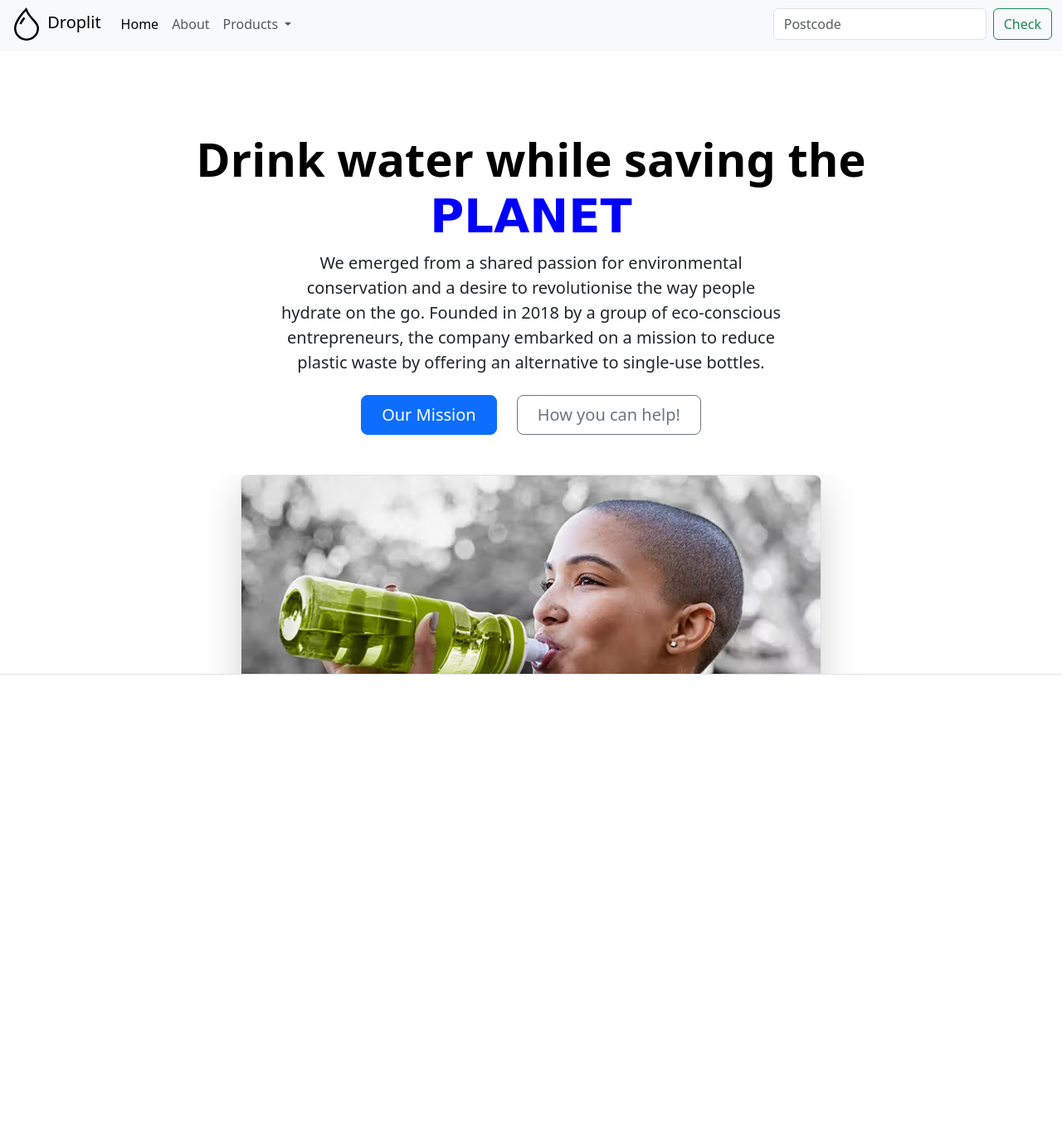
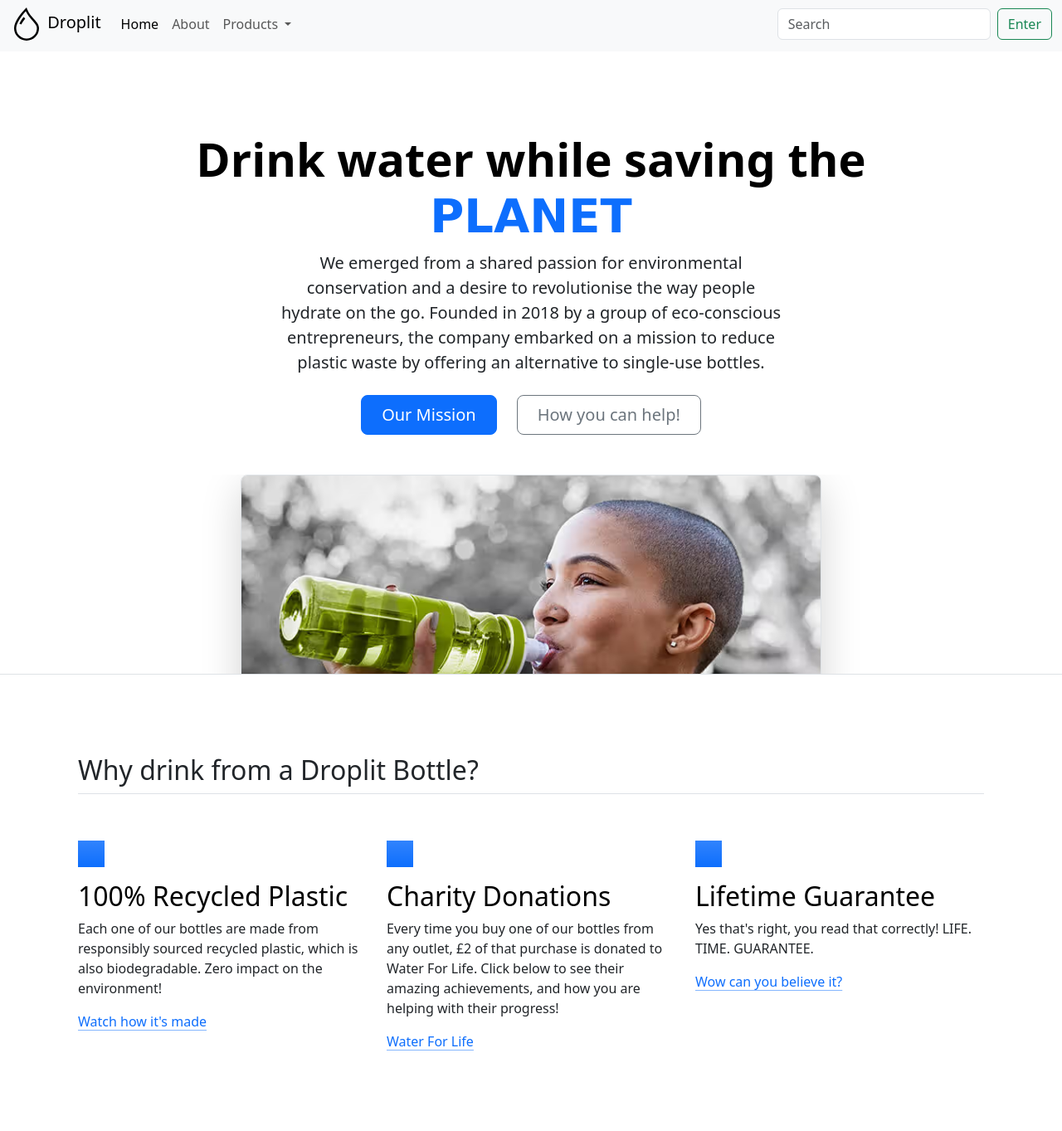
Before and after one commit to jordanfh1/droplit, a plain HTML site: page index.html in a window 1280 px wide. Shown: the part 4-1367 px from the top of the page at 83% size. Before the commit the page ends 865 px from the top, so only its background shows below. Drawn offline with nearby package versions, Linux system fonts and the light colour scheme.

Commit message:
Update index.html

```diff
--- a/index.html
+++ b/index.html
@@ -8,7 +8,7 @@
   <link href="https://cdn.jsdelivr.net/npm/bootstrap@5.3.0-alpha2/dist/css/bootstrap.min.css" rel="stylesheet"
     integrity="sha384-aFq/bzH65dt+w6FI2ooMVUpc+21e0SRygnTpmBvdBgSdnuTN7QbdgL+OapgHtvPp" crossorigin="anonymous">
   <style>
-span{color:blue; font-family:Verdana, Geneva, Tahoma, sans-serif}
+span{color:#0d6efd; font-family:Verdana, Geneva, Tahoma, sans-serif}
 
   </style>
 </head>
@@ -36,16 +36,15 @@ span{color:blue; font-family:Verdana, Geneva, Tahoma, sans-serif}
             <ul class="dropdown-menu">
               <li><a class="dropdown-item" href="#">Bottles</li>
               <li><a class="dropdown-item" href="#">Save the planet</a></li>
-              <li><hr class="dropdown-divider"></li>
-              <li><a class="dropdown-item" href="#"></a></li>
+
             </ul>
           </li>
           <li class="nav-item">
           </li>
         </ul>
         <form class="d-flex" role="search">
-          <input class="form-control me-2" type="search" placeholder="Postcode" aria-label="Search">
-          <button class="btn btn-outline-success" type="submit">Check</button>
+          <input class="form-control me-2" type="search" placeholder="Search" aria-label="Search">
+          <button class="btn btn-outline-success" type="submit">Enter</button>
         </form>
       </div>
     </div>
@@ -67,6 +66,46 @@ span{color:blue; font-family:Verdana, Geneva, Tahoma, sans-serif}
     </div>
   </div>
 
+  <div class="container px-4 py-5" id="featured-3">
+    <h2 class="pb-2 border-bottom">Why drink from a Droplit Bottle?</h2>
+    <div class="row g-4 py-5 row-cols-1 row-cols-lg-3">
+      <div class="feature col">
+        <div class="feature-icon d-inline-flex align-items-center justify-content-center text-bg-primary bg-gradient fs-2 mb-3">
+          <svg class="bi" width="1em" height="1em"><use xlink:href="#collection"></use></svg>
+        </div>
+        <h3 class="fs-2 text-body-emphasis">100% Recycled Plastic</h3>
+        <p>Each one of our bottles are made from responsibly sourced recycled plastic, which is also biodegradable. Zero impact on the environment!</p>
+        <a href="#" class="icon-link">
+          Watch how it's made
+
+          <svg class="bi"><use xlink:href="#chevron-right"></use></svg>
+        </a>
+      </div>
+      <div class="feature col">
+        <div class="feature-icon d-inline-flex align-items-center justify-content-center text-bg-primary bg-gradient fs-2 mb-3">
+          <svg class="bi" width="1em" height="1em"><use xlink:href="#people-circle"></use></svg>
+        </div>
+        <h3 class="fs-2 text-body-emphasis">Charity Donations</h3>
+        <p>Every time you buy one of our bottles from any outlet, £2 of that purchase is donated to Water For Life. Click below to see their amazing achievements, and how you are helping with their progress!</p>
+        <a href="#" class="icon-link">
+          Water For Life
+          <svg class="bi"><use xlink:href="#chevron-right"></use></svg>
+        </a>
+      </div>
+      <div class="feature col">
+        <div class="feature-icon d-inline-flex align-items-center justify-content-center text-bg-primary bg-gradient fs-2 mb-3">
+          <svg class="bi" width="1em" height="1em"><use xlink:href="#toggles2"></use></svg>
+        </div>
+        <h3 class="fs-2 text-body-emphasis">Lifetime Guarantee </h3>
+        <p>Yes that's right, you read that correctly! LIFE. TIME. GUARANTEE.</p>
+        <a href="#" class="icon-link">
+          Wow can you believe it?
+          <svg class="bi"><use xlink:href="#chevron-right"></use></svg>
+        </a>
+      </div>
+    </div>
+  </div>
+
 
   <script src="https://cdn.jsdelivr.net/npm/bootstrap@5.3.2/dist/js/bootstrap.bundle.min.js" integrity="sha384-C6RzsynM9kWDrMNeT87bh95OGNyZPhcTNXj1NW7RuBCsyN/o0jlpcV8Qyq46cDfL" crossorigin="anonymous"></script>
 </body>
```
